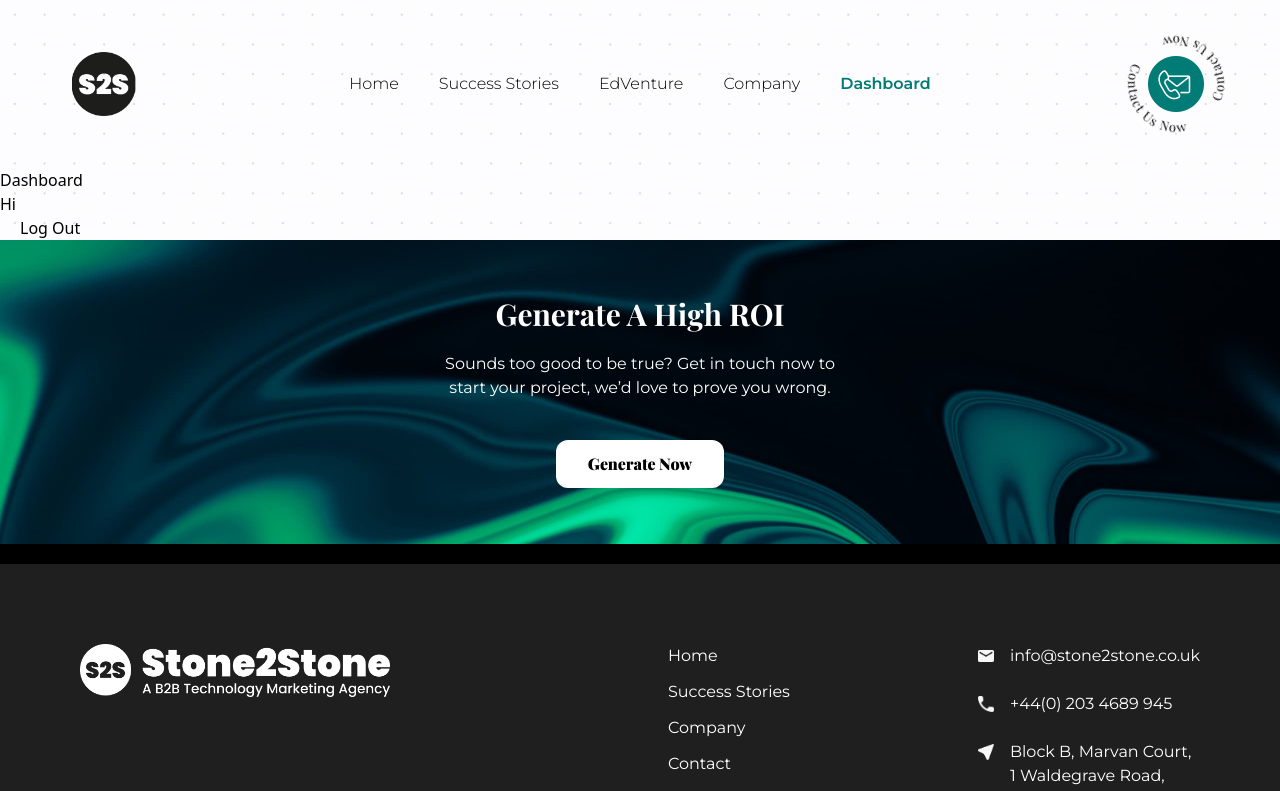
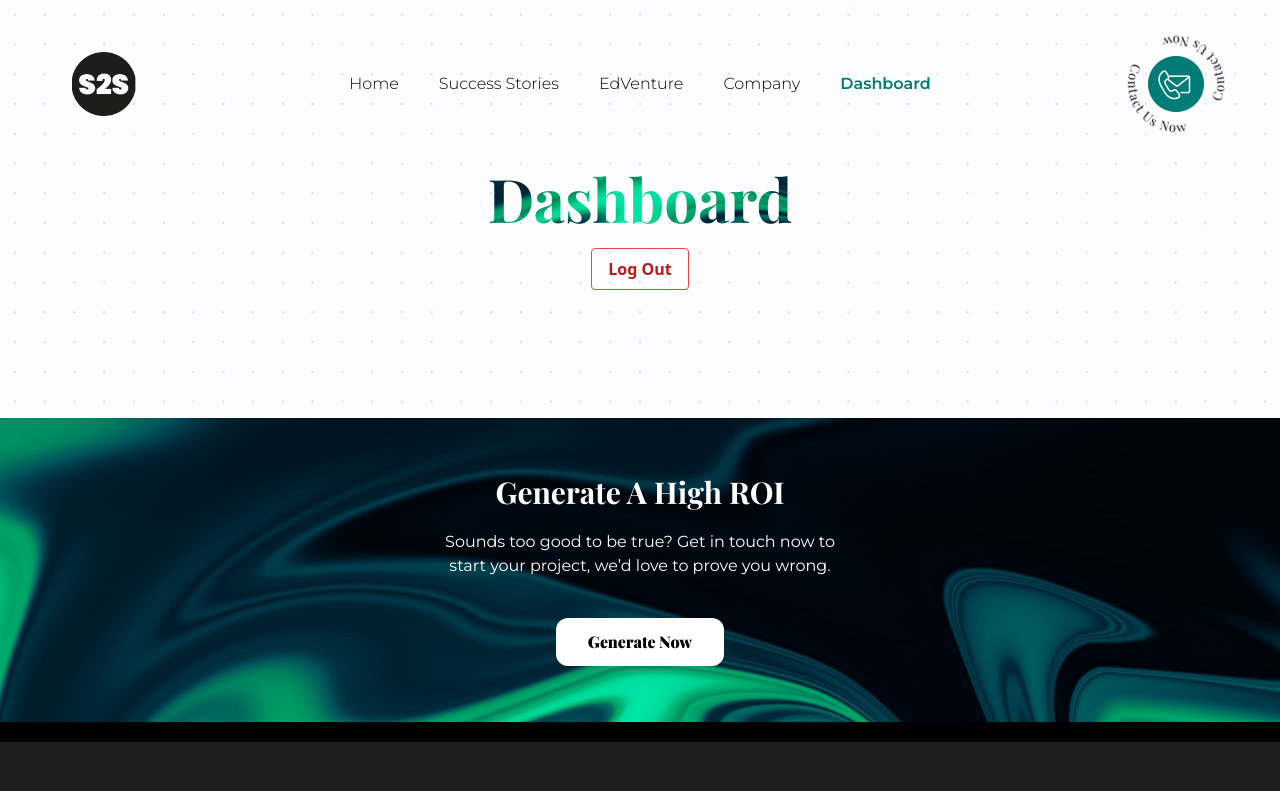
Before and after one commit to alparslankorkmaz/stone2stone-redone, a Next.js app: page /dashboard in a window 1280 px wide. Shown: the top 791 px of the page. Built offline with nearby package versions, Linux system fonts and the light colour scheme; no server answers.

Commit message:
add redirect

```diff
--- a/src/app/(site)/dashboard/page.js
+++ b/src/app/(site)/dashboard/page.js
@@ -6,10 +6,14 @@ import { useSession } from "next-auth/react";
 const dashboard = () => {
   const { data: session } = useSession();
   return (
-    <div>
-      <h1>Dashboard</h1>
-      <p>Hi {session?.user?.name}</p>
-      <SignOut />
+    <div className="mb-32">
+      <h1 className="capitalize mb-5 font-playfair text-center text-4xl lg:text-6xl font-bold bg-hero_bg bg-cover bg-center bg-clip-text text-transparent">
+        {" "}
+        {session?.user?.name} Dashboard
+      </h1>
+      <div className="text-center">
+        <SignOut />
+      </div>
     </div>
   );
 };
--- a/src/app/(site)/register/page.js
+++ b/src/app/(site)/register/page.js
@@ -3,8 +3,11 @@
 import { useState } from "react";
 import axios from "axios";
 import toast from "react-hot-toast";
+import { useRouter } from "next/navigation";
 
 export default function Register() {
+  const router = useRouter();
+
   const [data, setData] = useState({
     name: "",
     email: "",
@@ -15,6 +18,7 @@ export default function Register() {
     axios
       .post("/api/register", data)
       .then(() => toast.success("User has been registered!"))
+      .then(() => router.push("/login"))
       .catch(() => toast.error("Something went wrong."));
   };
   return (
--- a/src/components/SignOut.js
+++ b/src/components/SignOut.js
@@ -9,7 +9,10 @@ export default function SignOut() {
     toast.success("Logged out successfully!");
   };
   return (
-    <button className="mx-5 inline-block " onClick={logOut}>
+    <button
+      className="bg-transparent hover:bg-red-500 text-red-700 font-semibold hover:text-white py-2 px-4 border border-red-500 hover:border-transparent rounded"
+      onClick={logOut}
+    >
       Log Out
     </button>
   );
```
